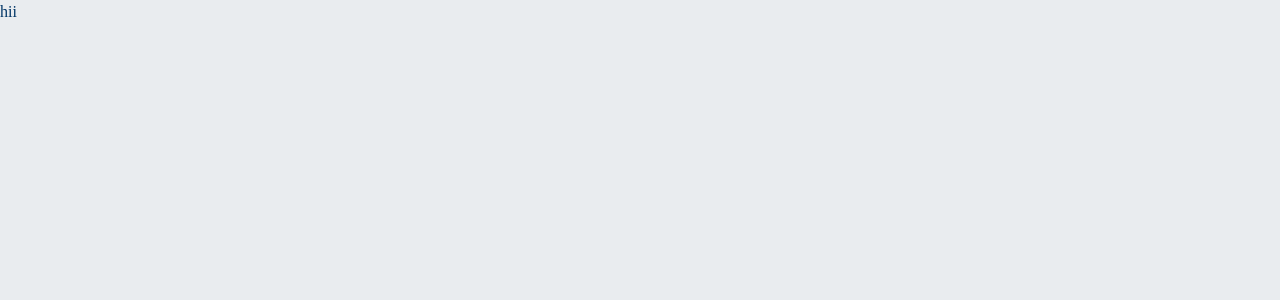
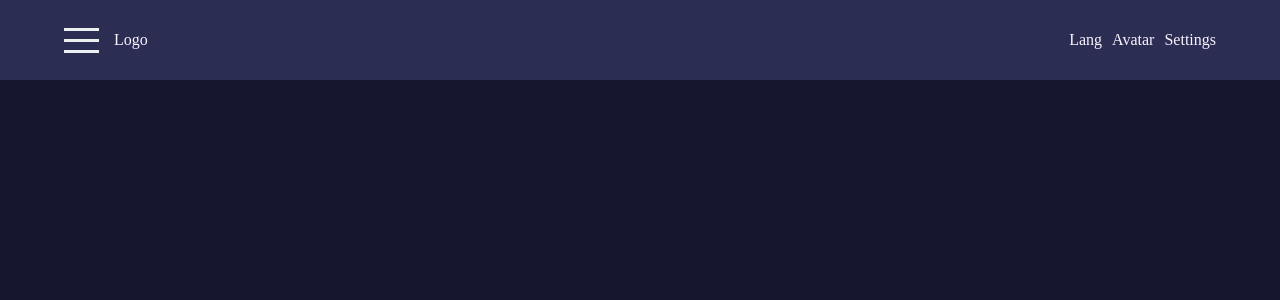
Before and after one commit to eklentismaili/admin-dashboard, a React app: page / in a window 1280 px wide. Shown: the top 300 px of the page. Built offline with nearby package versions, Linux system fonts and the light colour scheme; a web font is replaced by a local one.

Commit message:
Added navbar + styling, some color changes

```diff
--- a/src/app/App.js
+++ b/src/app/App.js
@@ -1,3 +1,9 @@
+import Layout from '../components/layout/Layout';
+
 export default function App() {
-  return <div className="app">hii</div>;
+  return (
+    <div className="app">
+      <Layout />
+    </div>
+  );
 }
--- /dev/null
+++ b/src/assets/scss/components/navbar.scss
@@ -0,0 +1,75 @@
+header {
+  padding: 0 5%;
+  height: 80px;
+  background: $dark-purple;
+  position: fixed;
+  z-index: 3;
+  width: 100vw;
+  nav {
+    display: flex;
+    justify-content: space-between;
+    align-items: center;
+    height: 100%;
+  }
+
+  .left-nav {
+    display: flex;
+    align-items: center;
+    .sidebar-btn-wrapper {
+      padding-right: 15px;
+
+      .sidebar-btn {
+        -webkit-transition: all 0.3s ease-in-out;
+        -o-transition: all 0.3s ease-in-out;
+        transition: all 0.3s ease-in-out;
+        cursor: pointer;
+      }
+
+      .sidebar-btn-active {
+        -webkit-transform: rotate(45deg);
+        -ms-transform: rotate(45deg);
+        -o-transform: rotate(45deg);
+        transform: rotate(45deg);
+      }
+
+      .btn-line {
+        width: 35px;
+        height: 3px;
+        background-color: #ecf0f1;
+        display: block;
+        margin: 8px auto;
+        -webkit-transition: all 0.3s ease-in-out;
+        -o-transition: all 0.3s ease-in-out;
+        transition: all 0.3s ease-in-out;
+      }
+
+      .btn-line-active:nth-child(1) {
+        -webkit-transform: translateY(9px);
+        -ms-transform: translateY(9px);
+        -o-transform: translateY(9px);
+        transform: translateY(9px);
+        background-color: $orange;
+      }
+
+      .btn-line-active:nth-child(2) {
+        opacity: 0;
+      }
+
+      .btn-line-active:nth-child(3) {
+        -webkit-transform: translateY(-13px) rotate(90deg);
+        -ms-transform: translateY(-13px) rotate(90deg);
+        -o-transform: translateY(-13px) rotate(90deg);
+        transform: translateY(-13px) rotate(90deg);
+        background-color: $orange;
+      }
+    }
+  }
+
+  .right-nav {
+    display: flex;
+    align-items: center;
+    > div {
+      padding-left: 10px;
+    }
+  }
+}
--- a/src/assets/scss/main.scss
+++ b/src/assets/scss/main.scss
@@ -1,3 +1,4 @@
 @import './vendors/bootstrap.scss';
 @import './utils/variables.scss';
 @import './utils/global.scss';
+@import './components/navbar.scss';
--- a/src/assets/scss/utils/global.scss
+++ b/src/assets/scss/utils/global.scss
@@ -6,13 +6,13 @@
 body {
   font-family: 'Montserrat';
   overflow-y: hidden;
-  background: $grey;
-  color: $medium-blue;
+  background: $black;
+  color: $light-purple;
 }
 
 a {
   text-decoration: none;
-  color: $dark-yellow;
+  color: $light-purple;
 }
 
 ul {
--- a/src/assets/scss/utils/variables.scss
+++ b/src/assets/scss/utils/variables.scss
@@ -1,7 +1,5 @@
-$black: #000814;
-$grey: #e9ecef;
-$dark-blue: #001d3d;
-$medium-blue: #003566;
-$light-blue: #0096c7;
-$dark-yellow: #ffc300;
-$light-yellow: #ffd60a;
+$black: #16172e;
+$dark-purple: #2b2d53;
+$medium-purple: #635c7e;
+$light-purple: #faf2ff;
+$orange: #ed806c;
--- /dev/null
+++ b/src/components/layout/Layout.js
@@ -0,0 +1,12 @@
+import React from 'react';
+import Navbar from '../navbar/Navbar';
+
+function Layout() {
+  return (
+    <>
+      <Navbar />
+    </>
+  );
+}
+
+export default Layout;
--- /dev/null
+++ b/src/components/navbar/Navbar.js
@@ -0,0 +1,48 @@
+import React, { useState } from 'react';
+import { Link } from 'react-router-dom';
+
+function Navbar() {
+  const [sidebar, setSidebar] = useState(false);
+
+  function handleSidebar() {
+    setSidebar(prevState => !prevState);
+  }
+
+  return (
+    <>
+      <header>
+        <nav>
+          <div className="left-nav">
+            <div className="sidebar-btn-wrapper">
+              <div
+                className={`sidebar-btn ${sidebar ? 'sidebar-btn-active' : ''}`}
+                onClick={handleSidebar}
+              >
+                <span
+                  className={`btn-line ${sidebar ? 'btn-line-active' : ''}`}
+                ></span>
+                <span
+                  className={`btn-line ${sidebar ? 'btn-line-active' : ''}`}
+                ></span>
+                <span
+                  className={`btn-line ${sidebar ? 'btn-line-active' : ''}`}
+                ></span>
+              </div>
+            </div>
+            <div className="logo">
+              <Link to="/">Logo</Link>
+            </div>
+          </div>
+
+          <div className="right-nav">
+            <div className="locale">Lang</div>
+            <div className="avatar">Avatar</div>
+            <div className="settings">Settings</div>
+          </div>
+        </nav>
+      </header>
+    </>
+  );
+}
+
+export default Navbar;
```
